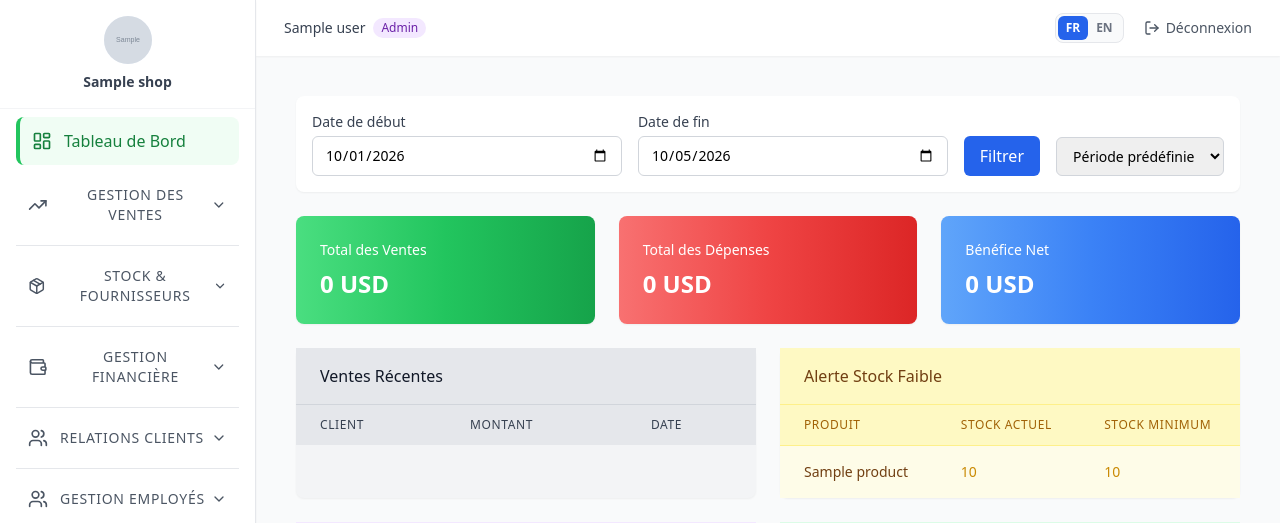
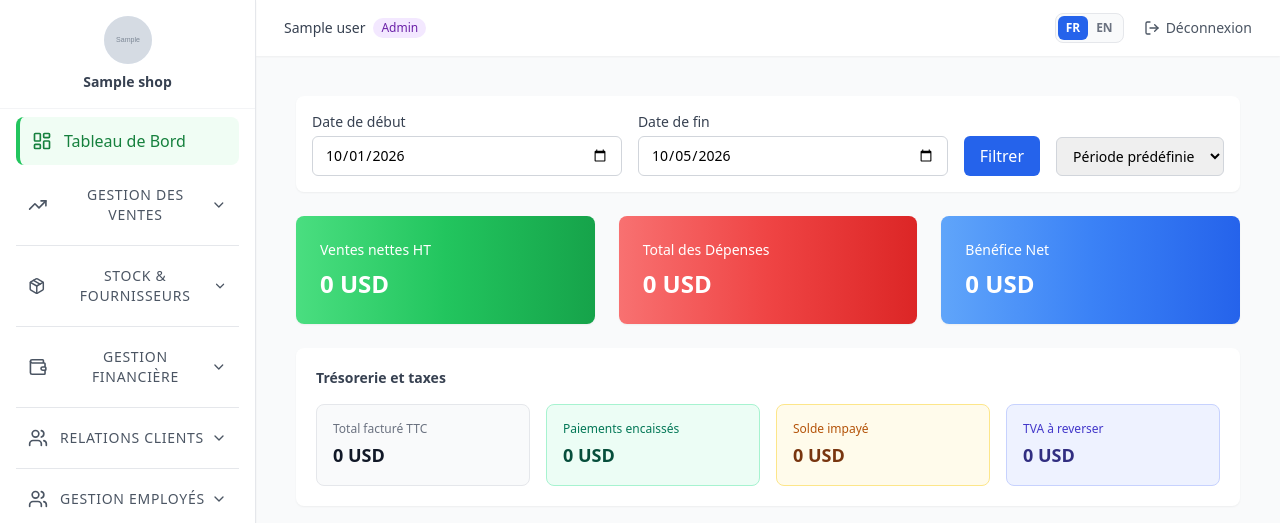
Before and after one commit to vericanttech/verikant-mysql, a Flask app: page /dashboard in a window 1280 px wide. Shown: the top 523 px of the page. Run offline with Flask 3, Linux system fonts and the light colour scheme; a user stored in the database is signed in; tables that the repository leaves empty hold one stand-in row (values such as "Sample post"); grey boxes marked "Sample" are stand-in pictures; lists and menus that the app fills with data are empty; style sheets or scripts are compiled from the project's sources; some libraries are stand-ins or nearby versions.

Commit message:
Correct dashboard accounting totals

```diff
--- a/app/routes/dashboard.py
+++ b/app/routes/dashboard.py
@@ -6,7 +6,8 @@ from app import db
 from app.auth import admin_required
 from app.models import (
     SalesBill, Category, Product, Expense,
-    Check, Loan, BoutiqueTransaction, SalesDetail, Client
+    Check, Loan, BoutiqueTransaction, SalesDetail, Client,
+    PaymentTransaction
 )
 from app.sales_visibility import sales_bill_vat_only_clause
 
@@ -53,27 +54,60 @@ def index():
 
     vat_clause = sales_bill_vat_only_clause()
 
-    # Sales Statistics Query with date filter
-    sales_stats_q = (
+    # Invoice-level totals are the accounting source of truth: amount_ht already
+    # includes the invoice discount, while VAT remains separate from revenue.
+    bill_stats_q = (
         db.session.query(
-            func.sum(SalesDetail.total_amount).label('total_sales'),
-            func.sum(
-                SalesDetail.quantity *
-                (SalesDetail.selling_price - SalesDetail.buying_price)
-            ).label('total_profit')
+            func.sum(SalesBill.amount_ht).label('net_sales'),
+            func.sum(SalesBill.vat_amount).label('vat_payable'),
+            func.sum(SalesBill.total_amount).label('invoiced_total'),
+            func.sum(SalesBill.remaining_amount).label('outstanding_balance'),
+        )
+        .filter(
+            SalesBill.date.between(start_datetime, end_datetime),
+            SalesBill.shop_id == shop_id,
+            SalesBill.status != 'cancelled',
+        )
+    )
+    if vat_clause is not None:
+        bill_stats_q = bill_stats_q.filter(vat_clause)
+    bill_stats = bill_stats_q.first()
+
+    net_sales = bill_stats.net_sales or 0
+    vat_payable = bill_stats.vat_payable or 0
+    invoiced_total = bill_stats.invoiced_total or 0
+    outstanding_balance = bill_stats.outstanding_balance or 0
+
+    # Cost of goods sold belongs to the same invoice period as its revenue.
+    cogs_q = (
+        db.session.query(
+            func.sum(SalesDetail.quantity * SalesDetail.buying_price)
         )
         .join(SalesBill, SalesDetail.bill_id == SalesBill.id)
         .filter(
             SalesBill.date.between(start_datetime, end_datetime),
-            SalesBill.shop_id == shop_id
+            SalesBill.shop_id == shop_id,
+            SalesBill.status != 'cancelled',
         )
     )
     if vat_clause is not None:
-        sales_stats_q = sales_stats_q.filter(vat_clause)
-    sales_stats = sales_stats_q.first()
+        cogs_q = cogs_q.filter(vat_clause)
+    cost_of_goods_sold = cogs_q.scalar() or 0
 
-    total_sales = sales_stats.total_sales or 0
-    total_profit = sales_stats.total_profit or 0
+    # Cash is reported by the date it was actually received, independently of
+    # the invoice date. Joining the bill preserves the shop's VAT-only view.
+    payments_q = (
+        db.session.query(func.sum(PaymentTransaction.amount))
+        .join(SalesBill, PaymentTransaction.bill_id == SalesBill.id)
+        .filter(
+            PaymentTransaction.date.between(start_datetime, end_datetime),
+            PaymentTransaction.shop_id == shop_id,
+            SalesBill.status != 'cancelled',
+        )
+    )
+    if vat_clause is not None:
+        payments_q = payments_q.filter(vat_clause)
+    payments_collected = payments_q.scalar() or 0
 
     # Expense Statistics Query with date filter
     total_expenses = (
@@ -139,14 +173,21 @@ def index():
         .all()
     )
 
-    # Calculate net profit
-    net_profit = total_profit - total_expenses
+    # VAT is a liability, not revenue. Discounts are already reflected in
+    # net_sales, so they now correctly reduce both gross and net profit.
+    gross_profit = net_sales - cost_of_goods_sold
+    net_profit = gross_profit - total_expenses
 
     return render_template(
         'dashboard/index.html',
-        total_sales=total_sales,
+        net_sales=net_sales,
         total_expenses=total_expenses,
+        gross_profit=gross_profit,
         net_profit=net_profit,
+        invoiced_total=invoiced_total,
+        payments_collected=payments_collected,
+        outstanding_balance=outstanding_balance,
+        vat_payable=vat_payable,
         recent_sales=recent_sales,
         recent_expenses=recent_expenses,
         low_stock_products=low_stock_products,
--- a/app/templates/dashboard/index.html
+++ b/app/templates/dashboard/index.html
@@ -41,8 +41,8 @@
     <!-- Summary Cards -->
     <div class="grid grid-cols-1 md:grid-cols-3 gap-6">
         <div class="bg-gradient-to-r from-green-400 via-green-500 to-green-600 text-white rounded-lg p-6 shadow-sm">
-            <h5 class="text-sm font-medium mb-2">{{ tr("Total des Ventes") }}</h5>
-            <h3 class="text-2xl font-bold">{{ total_sales | fr_thousands  }} {{ current_shop.currency|default('FCFA') }}</h3>
+            <h5 class="text-sm font-medium mb-2">{{ tr("Ventes nettes HT") }}</h5>
+            <h3 class="text-2xl font-bold">{{ net_sales | fr_thousands  }} {{ current_shop.currency|default('FCFA') }}</h3>
         </div>
         <div class="bg-gradient-to-r from-red-400 via-red-500 to-red-600 text-white rounded-lg p-6 shadow-sm">
             <h5 class="text-sm font-medium mb-2">{{ tr("Total des Dépenses") }}</h5>
@@ -51,6 +51,29 @@
         <div class="bg-gradient-to-r from-blue-400 via-blue-500 to-blue-600 text-white rounded-lg p-6 shadow-sm">
             <h5 class="text-sm font-medium mb-2">{{ tr("Bénéfice Net") }}</h5>
             <h3 class="text-2xl font-bold">{{ net_profit | fr_thousands  }} {{ current_shop.currency|default('FCFA') }}</h3>
+        </div>
+    </div>
+
+    <!-- Cash and tax are kept separate from revenue and profit. -->
+    <div class="bg-white rounded-lg shadow-sm p-5">
+        <h4 class="text-sm font-semibold text-gray-700 mb-4">{{ tr("Trésorerie et taxes") }}</h4>
+        <div class="grid grid-cols-2 lg:grid-cols-4 gap-4">
+            <div class="rounded-lg bg-gray-50 border border-gray-200 p-4">
+                <div class="text-xs font-medium text-gray-500 mb-1">{{ tr("Total facturé TTC") }}</div>
+                <div class="text-lg font-semibold text-gray-900">{{ invoiced_total | fr_thousands }} {{ current_shop.currency|default('FCFA') }}</div>
+            </div>
+            <div class="rounded-lg bg-emerald-50 border border-emerald-200 p-4">
+                <div class="text-xs font-medium text-emerald-700 mb-1">{{ tr("Paiements encaissés") }}</div>
+                <div class="text-lg font-semibold text-emerald-900">{{ payments_collected | fr_thousands }} {{ current_shop.currency|default('FCFA') }}</div>
+            </div>
+            <div class="rounded-lg bg-amber-50 border border-amber-200 p-4">
+                <div class="text-xs font-medium text-amber-700 mb-1">{{ tr("Solde impayé") }}</div>
+                <div class="text-lg font-semibold text-amber-900">{{ outstanding_balance | fr_thousands }} {{ current_shop.currency|default('FCFA') }}</div>
+            </div>
+            <div class="rounded-lg bg-indigo-50 border border-indigo-200 p-4">
+                <div class="text-xs font-medium text-indigo-700 mb-1">{{ tr("TVA à reverser") }}</div>
+                <div class="text-lg font-semibold text-indigo-900">{{ vat_payable | fr_thousands }} {{ current_shop.currency|default('FCFA') }}</div>
+            </div>
         </div>
     </div>
 
--- a/app/ui_i18n.py
+++ b/app/ui_i18n.py
@@ -31,6 +31,12 @@ ENGLISH = {
     "Ce trimestre": "This quarter", "Cette année": "This year",
     "Total des Ventes": "Total Sales", "Total des Dépenses": "Total Expenses",
     "Bénéfice Net": "Net Profit", "Ventes Récentes": "Recent Sales", "Client": "Customer",
+    "Ventes nettes HT": "Net Sales (excl. tax)",
+    "Trésorerie et taxes": "Cash and Tax",
+    "Total facturé TTC": "Total Invoiced (incl. tax)",
+    "Paiements encaissés": "Payments Collected",
+    "Solde impayé": "Outstanding Balance",
+    "TVA à reverser": "VAT Payable",
     "Montant": "Amount", "Date": "Date", "Client Inconnu": "Unknown Customer",
     "Alerte Stock Faible": "Low Inventory Alert", "Produit": "Product",
     "Stock Actuel": "Current Inventory", "Stock Minimum": "Minimum Inventory",
```
